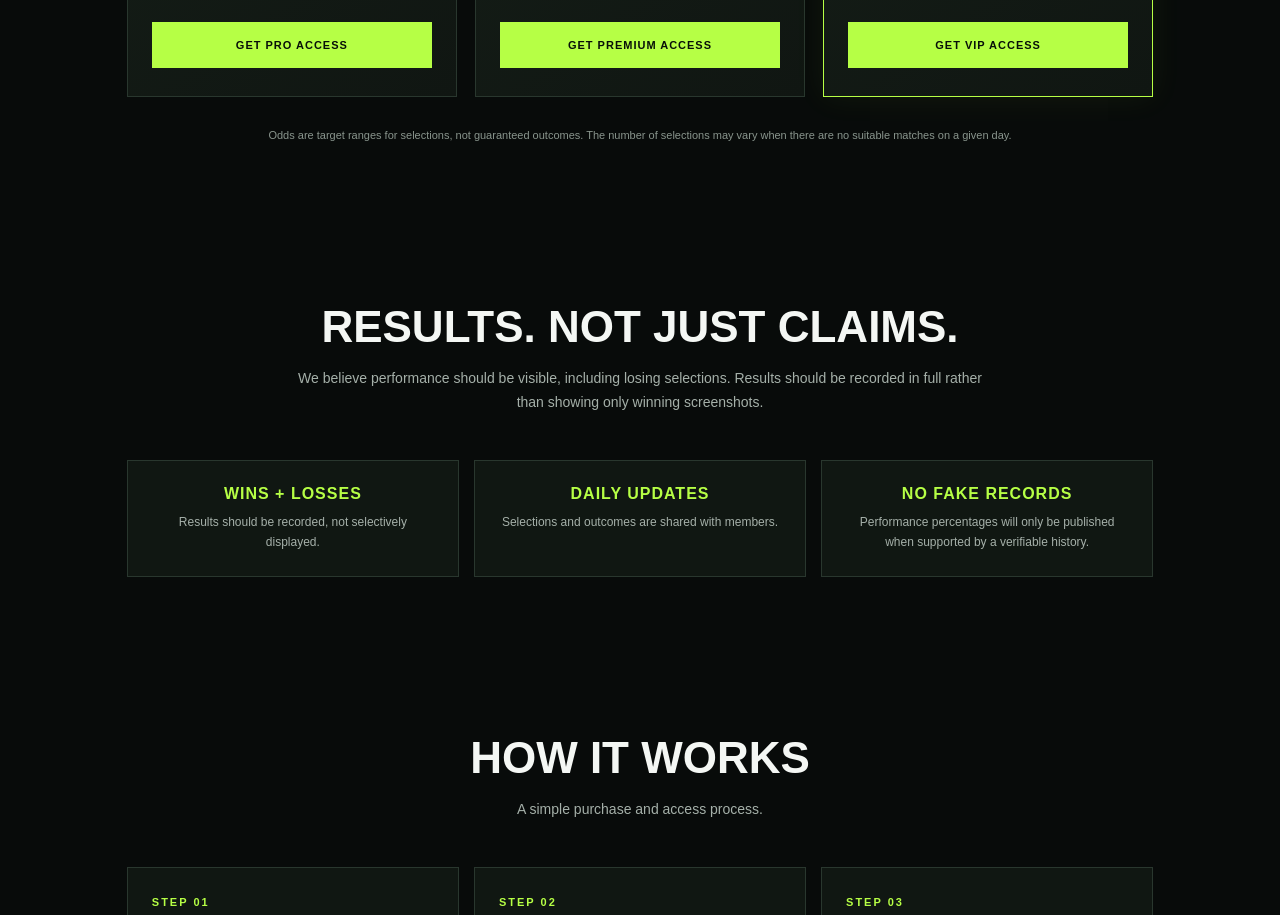
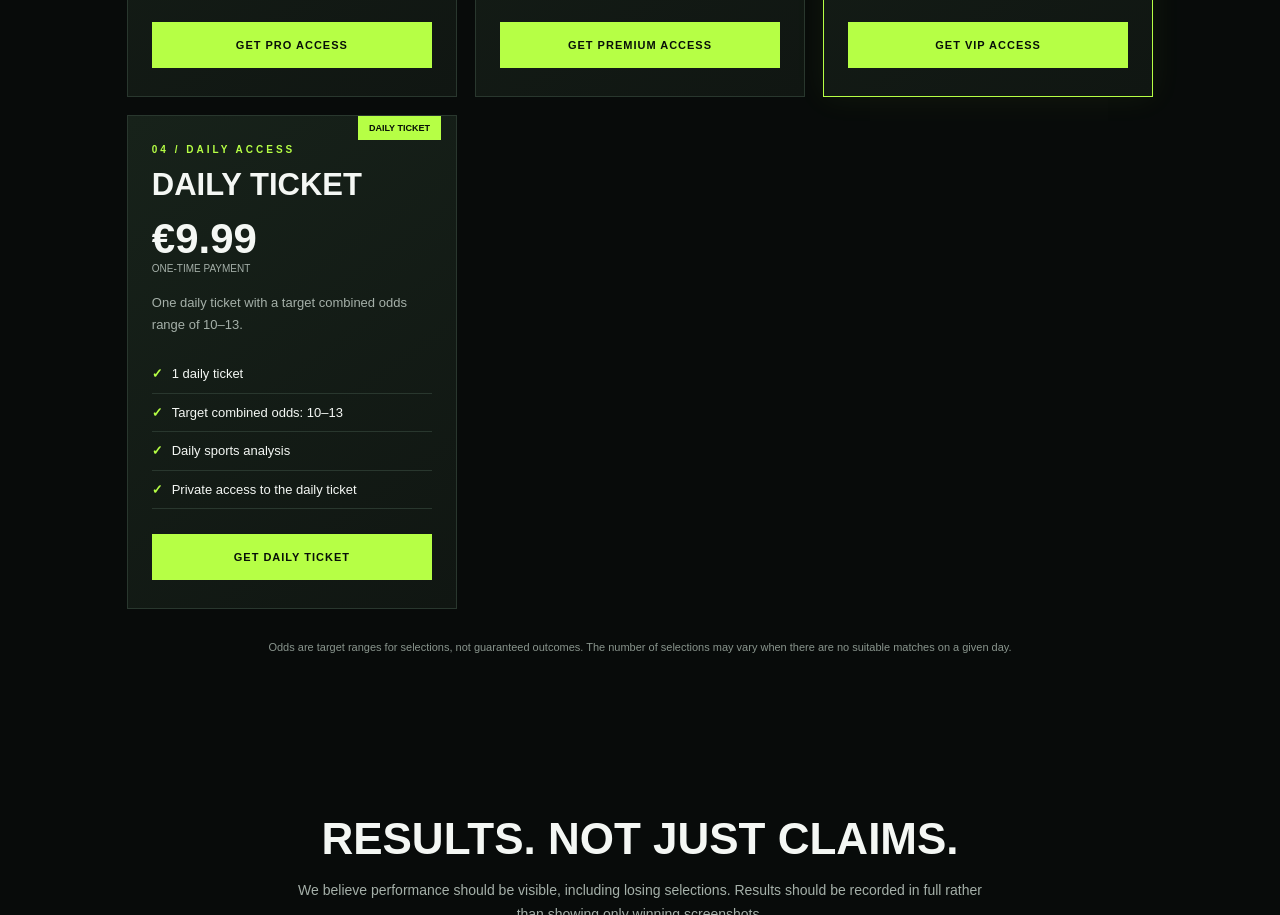
Before and after one commit to valac2210daniel-ai/open-the-unexpected, a plain HTML site: page index.html in a window 1280 px wide. Shown: the part 1504-2419 px from the top of the page. Drawn offline with Linux system fonts and the light colour scheme.

Commit message:
Update index.html

```diff
--- a/index.html
+++ b/index.html
@@ -60,6 +60,21 @@ footer{text-align:center;border-top:1px solid var(--line);padding:30px 10px;colo
 <p class="desc">The most complete package, with a broader daily selection and its own private community.</p>
 <ul><li>3 daily predictions with odds 4.00–6.00</li><li>2 daily predictions with odds 8.00–9.00</li><li>1 daily prediction with odds 10.00+ or correct score</li><li class="group">Private VIP Telegram group</li><li>Daily selections and result updates</li><li>Wins and losses tracked transparently</li><li>Lifetime access — no subscription</li></ul>
 <button class="buy" onclick="startCheckout('vip',this)">GET VIP ACCESS</button></article>
+ <article class="card daily">
+<div class="badge">DAILY TICKET</div>
+<div class="plan">04 / DAILY ACCESS</div>
+<h3>DAILY TICKET</h3>
+<div class="price">€9.99</div>
+<div class="once">ONE-TIME PAYMENT</div>
+<p class="desc">One daily ticket with a target combined odds range of 10–13.</p>
+<ul>
+<li>1 daily ticket</li>
+<li>Target combined odds: 10–13</li>
+<li>Daily sports analysis</li>
+<li>Private access to the daily ticket</li>
+</ul>
+<button class="buy" onclick="startCheckout('daily',this)">GET DAILY TICKET</button>
+</article>
 </div><div class="status" id="checkoutStatus" role="status"></div>
 <p class="note">Odds are target ranges for selections, not guaranteed outcomes. The number of selections may vary when there are no suitable matches on a given day.</p>
 </section>
```
